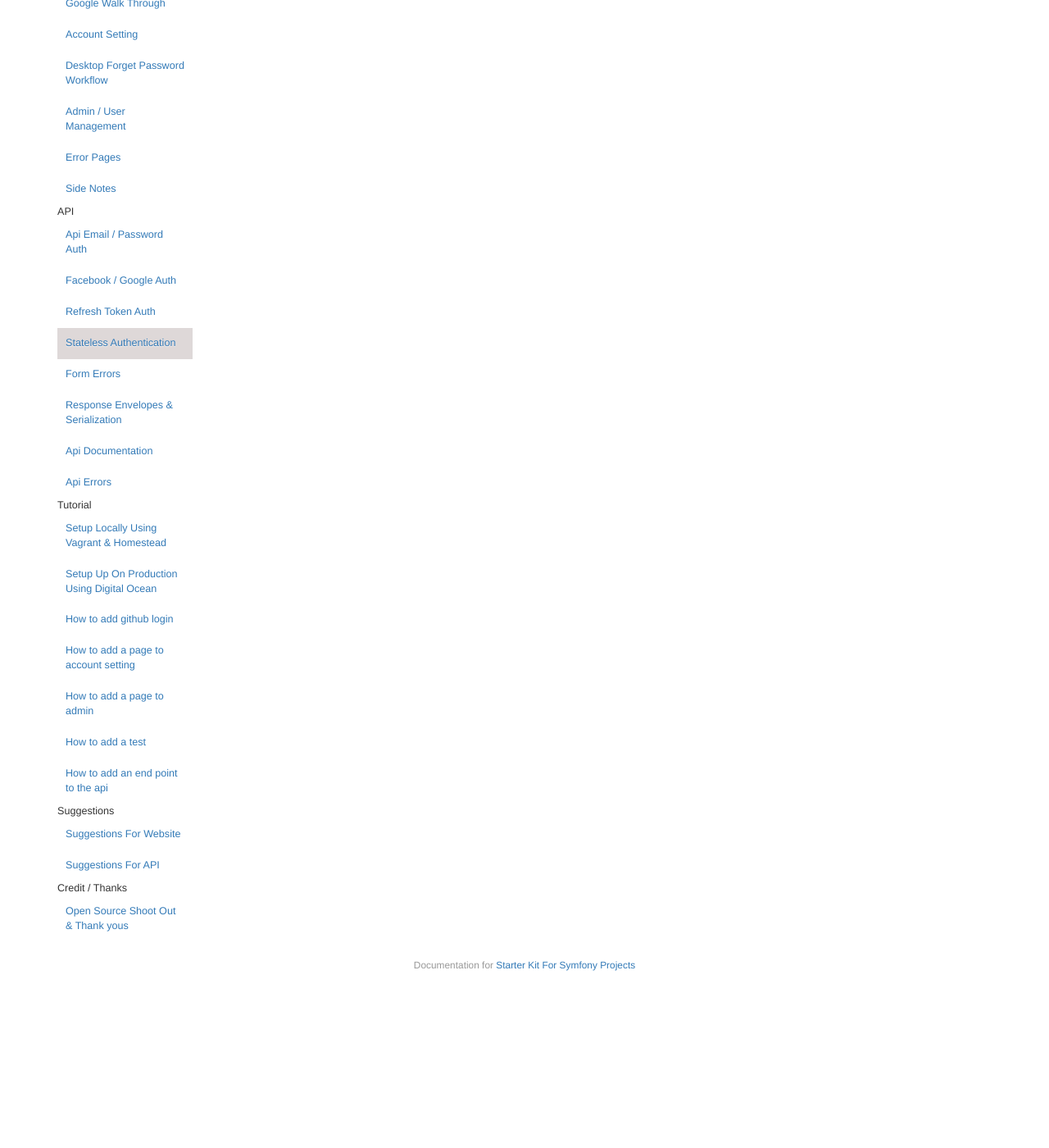
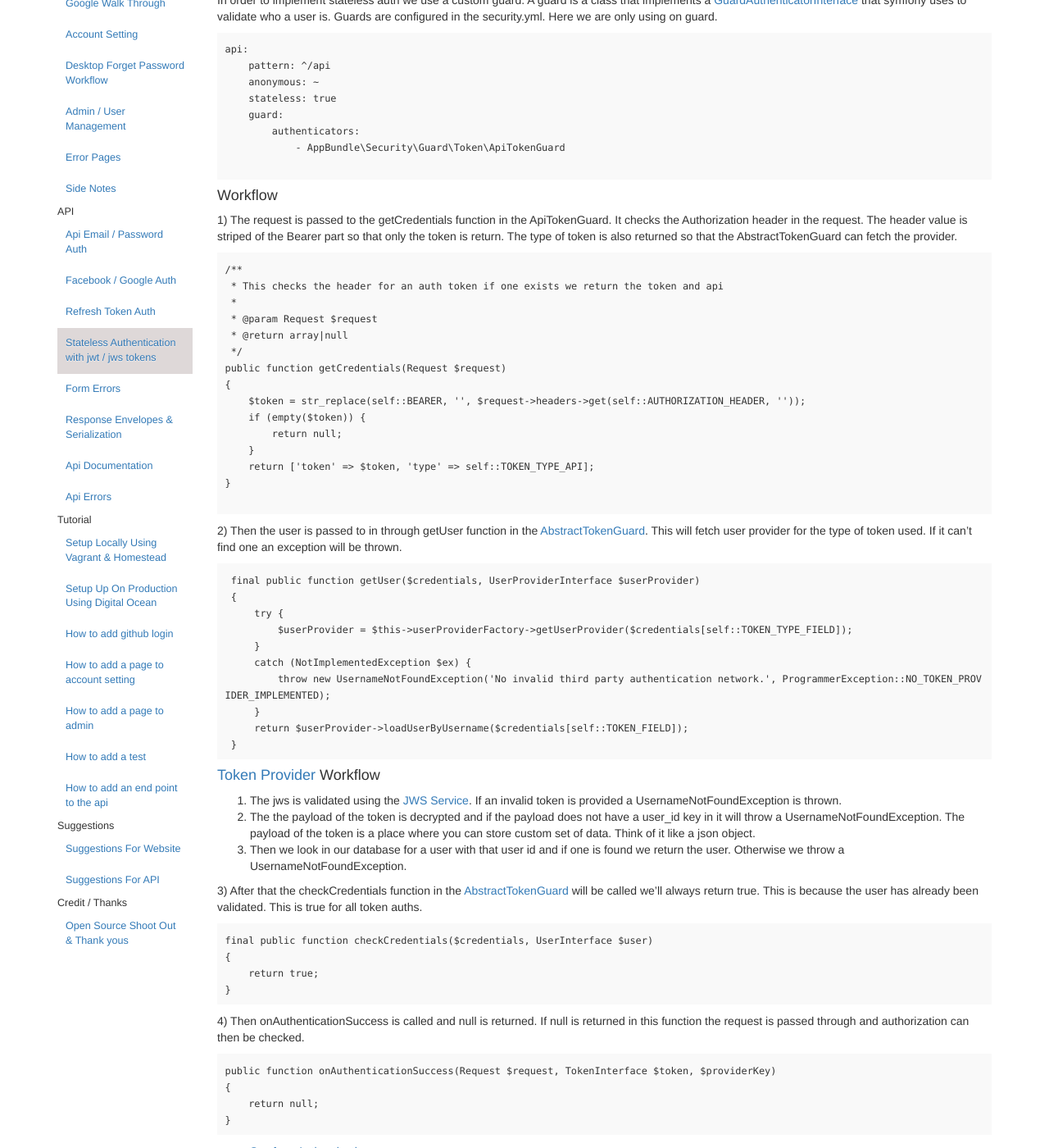
Before and after one commit to phptuts/starterkitforsymfony, a Jekyll site: the page built from docs/_posts/2017-07-22-api-4-stateless-auth-through-api.md, in a window 1280 px wide and 1400 px high, scrolled down 327 px. Shown: the whole window at 82% size. Built offline with Jekyll 4.4.1, drawn with Linux system fonts in a browser that asks for light colours; comment, search, counter and statistics services are not loaded; before the commit the page ends 1533 px from its top, so only the background shows below that; some of the changed text lies outside the part shown.

Commit message:
updating docs

````diff
--- a/docs/_posts/2017-07-22-api-4-stateless-auth-through-api.md
+++ b/docs/_posts/2017-07-22-api-4-stateless-auth-through-api.md
@@ -1,8 +1,98 @@
 ---
 layout: page
-title: "Stateless Authentication"
+title: "Stateless Authentication with jwt / jws tokens"
 category: api
 date: 2017-07-22 15:12:31
 order: 4
 disqus: 1
 ---
+
+## Stateless Authentication Workflow
+
+
+#### What is Stateless Authentication
+
+All this really means is that every request will pass a token.  In our case it will be passed in the header because of some internet standard on some [rfc](https://tools.ietf.org/html/rfc6750).  I am not making this up.  Stateless just means that the api does not keep state between requests and will authenticate the user every time.  This is really great for mobile clients and other devices that don't have a concept of  a session.
+
+#### Guard and [security.yml](https://github.com/phptuts/starterkitforsymfony/blob/master/app/config/security.yml)
+
+In order to implement stateless auth we use a custom guard.  A guard is a class that implements a [GuardAuthenticatorInterface](http://api.symfony.com/master/Symfony/Component/Security/Guard/GuardAuthenticatorInterface.html) that symfony uses to validate who a user is.   Guards are configured in the security.yml.  Here we are only using on guard.
+
+```
+api:
+    pattern: ^/api
+    anonymous: ~
+    stateless: true
+    guard:
+        authenticators:
+            - AppBundle\Security\Guard\Token\ApiTokenGuard
+
+```
+
+#### Workflow
+
+1) The request is passed to the getCredentials function in the ApiTokenGuard.  It checks the Authorization header in the request.  The header value is striped of the Bearer part so that only the token is return.  The type of token is also returned so that the AbstractTokenGuard can fetch the provider.
+
+```
+/**
+ * This checks the header for an auth token if one exists we return the token and api
+ *
+ * @param Request $request
+ * @return array|null
+ */
+public function getCredentials(Request $request)
+{
+    $token = str_replace(self::BEARER, '', $request->headers->get(self::AUTHORIZATION_HEADER, ''));
+    if (empty($token)) {
+        return null;
+    }
+    return ['token' => $token, 'type' => self::TOKEN_TYPE_API];
+}
+
+```
+ 2) Then the user is passed to in through getUser function in the [AbstractTokenGuard](https://github.com/phptuts/starterkitforsymfony/blob/master/src/AppBundle/Security/Guard/Token/AbstractTokenGuard.php#L77).  This will fetch user provider for the type of token used.  If it can't find one an exception will be thrown.
+
+
+ ```
+ final public function getUser($credentials, UserProviderInterface $userProvider)
+ {
+     try {
+         $userProvider = $this->userProviderFactory->getUserProvider($credentials[self::TOKEN_TYPE_FIELD]);
+     }
+     catch (NotImplementedException $ex) {
+         throw new UsernameNotFoundException('No invalid third party authentication network.', ProgrammerException::NO_TOKEN_PROVIDER_IMPLEMENTED);
+     }
+     return $userProvider->loadUserByUsername($credentials[self::TOKEN_FIELD]);
+ }
+```
+#### [Token Provider](https://github.com/phptuts/starterkitforsymfony/blob/master/src/AppBundle/Security/Provider/TokenProvider.php) Workflow
+
+1. The jws is validated using the [JWS Service](https://github.com/phptuts/starterkitforsymfony/blob/master/src/AppBundle/Service/Credential/JWSService.php).  If an invalid token is provided a UsernameNotFoundException is thrown.
+2. The the payload of the token is decrypted and if the payload does not have a user_id key in it will throw a UsernameNotFoundException.  The payload of the token is a place where you can store custom set of data.  Think of it like a json object.
+3. Then we look in our database for a user with that user id and if one is found we return the user.  Otherwise we throw a UsernameNotFoundException.
+
+
+3) After that the checkCredentials function in the [AbstractTokenGuard](https://github.com/phptuts/starterkitforsymfony/blob/master/src/AppBundle/Security/Guard/Token/AbstractTokenGuard.php#L98)  will be called we'll always return true.  This is because the user has already been validated. This is true for all token auths.
+
+```
+final public function checkCredentials($credentials, UserInterface $user)
+{
+    return true;
+}
+```
+
+
+4) Then onAuthenticationSuccess is called and null is returned.  If null is returned in this function the request is passed through and authorization can then be checked.
+
+```
+public function onAuthenticationSuccess(Request $request, TokenInterface $token, $providerKey)
+{
+    return null;
+}
+```
+
+- [Symfony Authentication](https://symfony.com/doc/current/components/security/authentication.html)
+- [Security Yaml Docs](https://symfony.com/doc/current/security.html)
+- [Custom Guard in symfony](https://symfony.com/doc/current/security/guard_authentication.html)
+- [Multiple Guards in symfony](https://symfony.com/doc/current/security/multiple_guard_authenticators.html)
+- [User Providers](https://symfony.com/doc/current/security/multiple_user_providers.html)
````
Also changed, not shown: docs/_posts/2017-07-22-api-2-facebook-google-auth.md (+1 -0 lines), docs/_posts/2017-07-22-api-3-refresh-tokens.md (+1 -0 lines).
